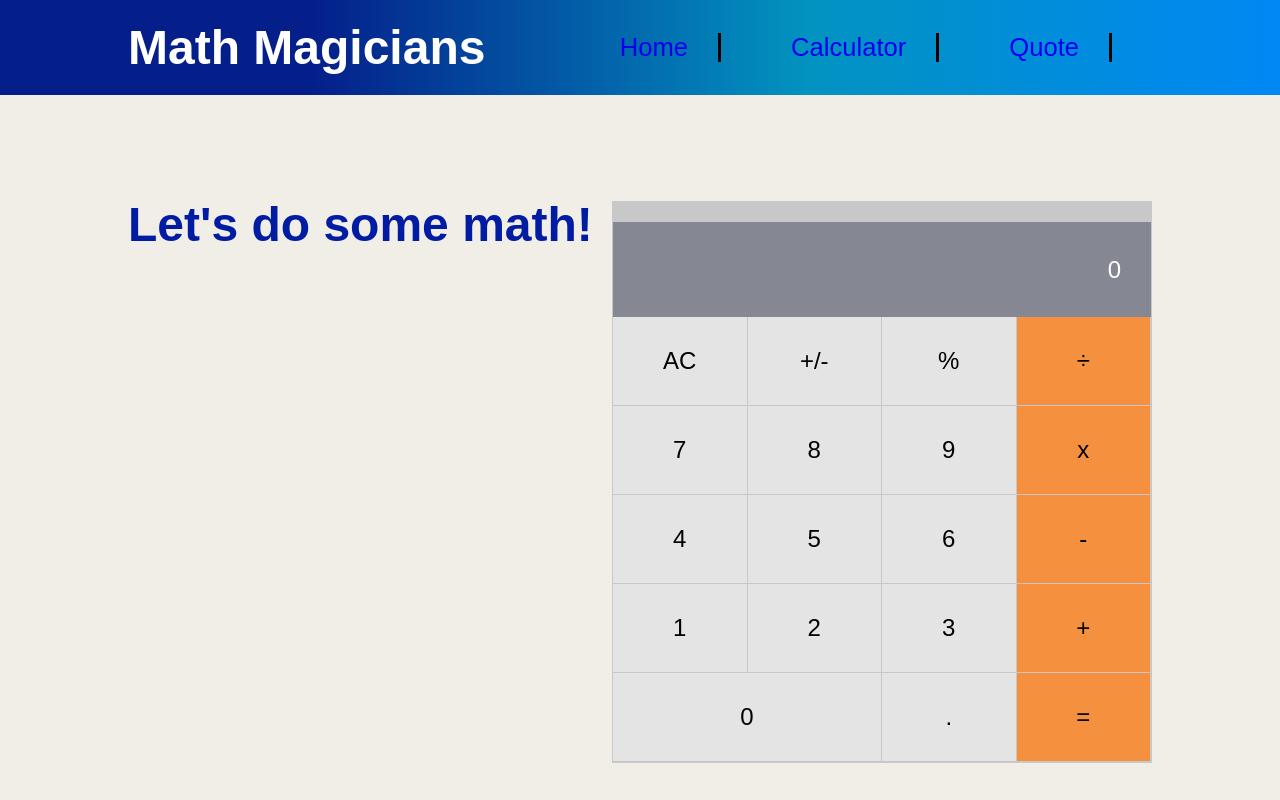
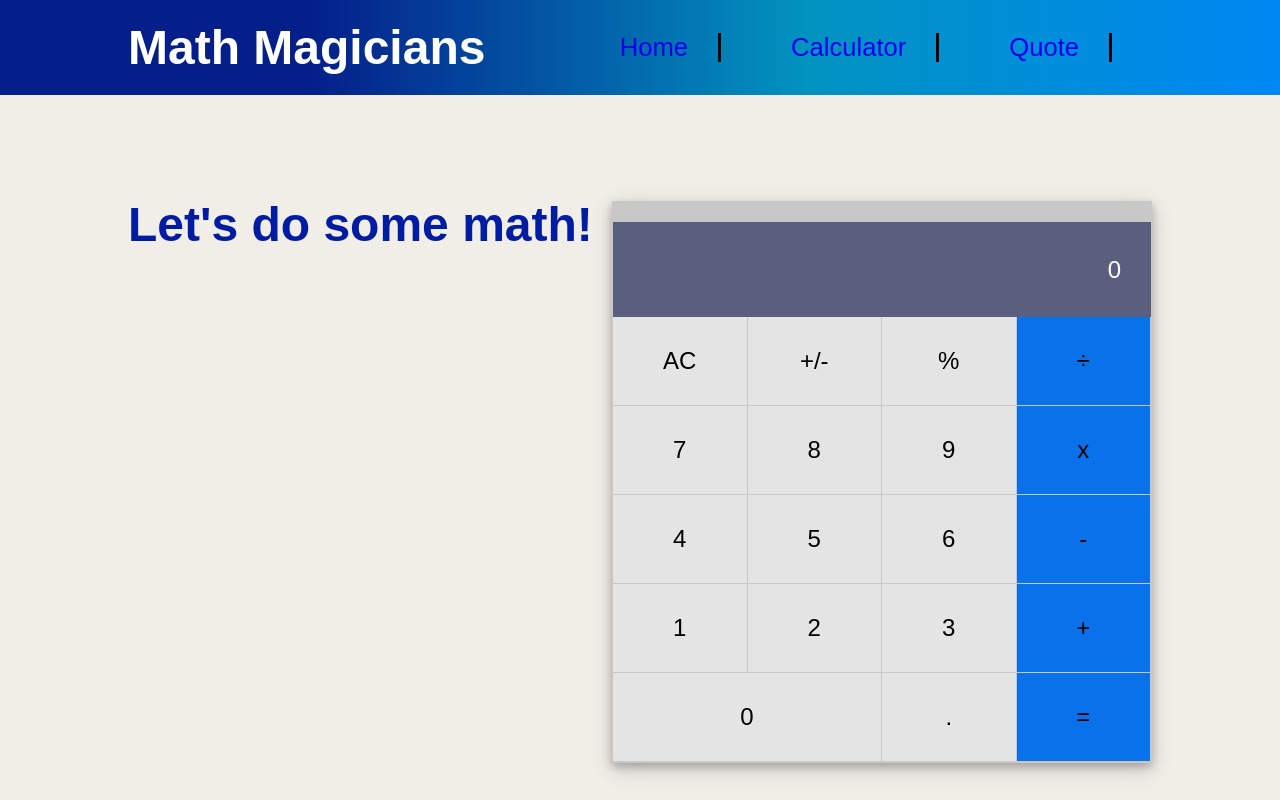
Before and after one commit to felixDev22/math-app1, a React (Create React App) app: page /calculator in a window 1280 px wide. Built offline with nearby package versions, Linux system fonts and the light colour scheme.

Commit message:
Update cal colors

```diff
--- a/src/components/calculator.css
+++ b/src/components/calculator.css
@@ -1,5 +1,5 @@
 :root {
-  --input-color: #858793;
+  --input-color: #595f7d;
   --grey-color: #e0e0e0;
   --orange-color: #f5913e;
   --orange-hover: #d2660d;
@@ -23,6 +23,7 @@
   border: solid 1px #c8c8c8;
   float: right;
   margin-top: -5%;
+  box-shadow: 0 4px 8px 0 rgba(0, 0, 0, 0.2), 0 6px 20px 0 rgba(0, 0, 0, 0.19);
 }
 
 .cal-input {
@@ -54,11 +55,11 @@
 }
 
 .btn:hover {
-  background-color: #afafaf;
+  background-color: #77abee;
 }
 
 .btn-2 {
-  background-color: var(--orange-color);
+  background-color: rgb(9, 113, 233);
 }
 
 .btn-2:hover {
```
